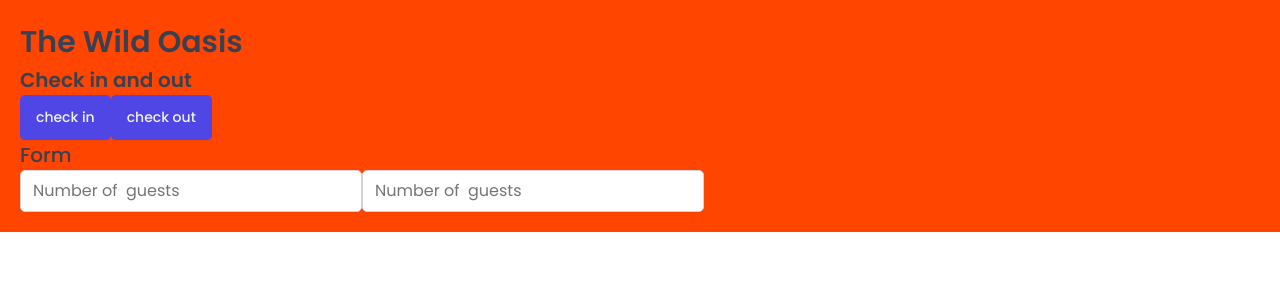
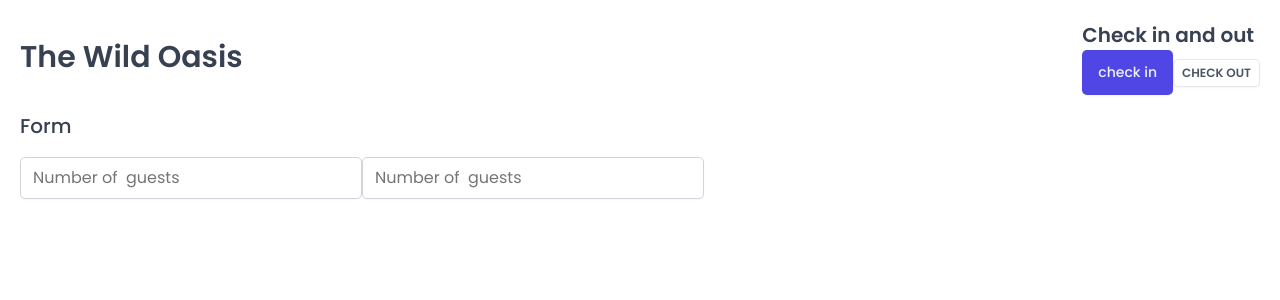
Before and after one commit to Amir-mohammad-ahmady-1234/the-wild-oasis, a React (Vite) app: page / in a window 1280 px wide. Shown: the top 300 px of the page. Built offline with nearby package versions, Linux system fonts and the light colour scheme; a web font is replaced by a local one.

Commit message:
Building More Reusable Styled Components.

```diff
--- a/src/App.jsx
+++ b/src/App.jsx
@@ -3,9 +3,10 @@
 import Button from "./ui/Button";
 import Input from "./ui/Input";
 import Heading from "./ui/Heading";
+import Row from "./ui/Row";
 
 const StyledApp = styled.main`
-  background-color: orangered;
+  /* background-color: orangered; */
   padding: 20px;
 `;
 
@@ -14,15 +15,36 @@
     <>
       <GlobalStyles />
       <StyledApp>
-        <Heading as="h1">The Wild Oasis</Heading>
+        <Row>
+          <Row type="horizontal">
+            <Heading as="h1">The Wild Oasis</Heading>
 
-        <Heading as="h2">Check in and out</Heading>
-        <Button onClick={() => alert("check in")}>check in</Button>
-        <Button onClick={() => alert("check out")}>check out</Button>
+            <div>
+              <Heading as="h2">Check in and out</Heading>
+              <Button
+                onClick={() => alert("check in")}
+              >
+                check in
+              </Button>
+              <Button
+                variation="secondary"
+                size="small"
+                onClick={() => alert("check out")}
+              >
+                check out
+              </Button>
+            </div>
+          </Row>
 
-        <Heading as="h3">Form</Heading>
-        <Input type="number" placeholder="Number of  guests" />
-        <Input type="number" placeholder="Number of  guests" />
+          <Row>
+            <Heading as="h3">Form</Heading>
+
+            <div>
+              <Input type="number" placeholder="Number of  guests" />
+              <Input type="number" placeholder="Number of  guests" />
+            </div>
+          </Row>
+        </Row>
       </StyledApp>
     </>
   );
--- a/src/ui/Button.jsx
+++ b/src/ui/Button.jsx
@@ -49,19 +49,17 @@
 };
 
 const Button = styled.button`
-  font-size: 1.4rem;
-  padding: 1.2rem 1.6rem;
-  font-weight: 500;
   border: none;
   border-radius: var(--border-radius-sm);
-  background-color: var(--color-brand-600);
-  color: var(--color-brand-50);
   box-shadow: var(--shadow-sm);
-  cursor: pointer;
 
-  &:hover {
-    background-color: var(--color-brand-700);
-  }
+  ${(props) => sizes[props.size]}
+  ${(props) => variations[props.variation]}
 `;
 
+Button.defaultProps = {
+  variation: "primary",
+  size: "medium",
+};
+
 export default Button;
--- /dev/null
+++ b/src/ui/Row.jsx
@@ -0,0 +1,24 @@
+import styled, { css } from "styled-components";
+
+const Row = styled.div`
+  display: flex;
+  ${(props) =>
+    props.type === "horizontal" &&
+    css`
+      justify-content: space-between;
+      align-items: center;
+    `}
+
+  ${(props) =>
+    props.type === "vertical" &&
+    css`
+      flex-direction: column;
+      gap: 1.6rem;
+    `}
+`;
+
+Row.defaultProps = {
+  type: "vertical",
+};
+
+export default Row;
```
